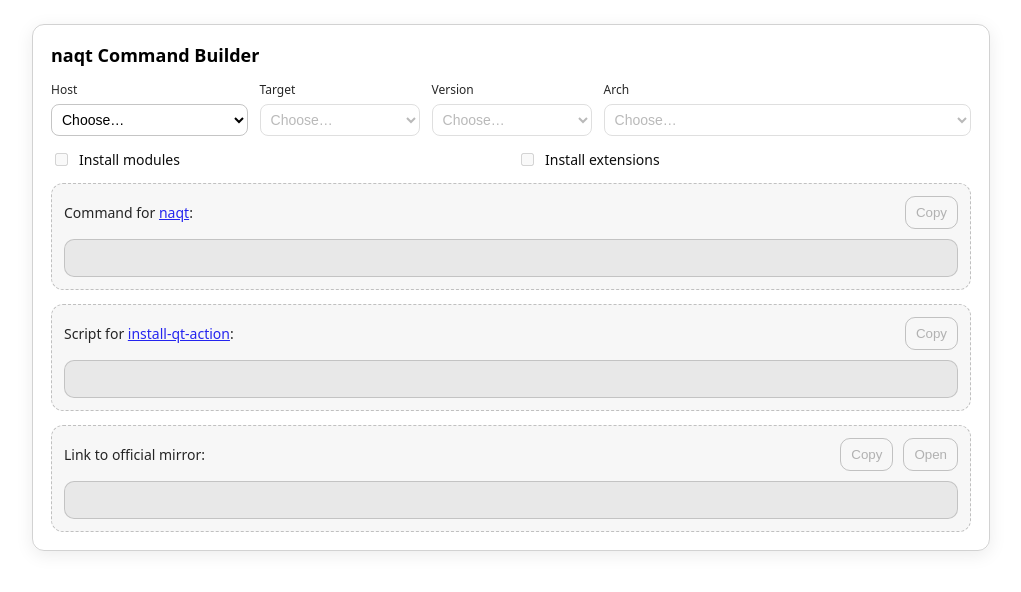
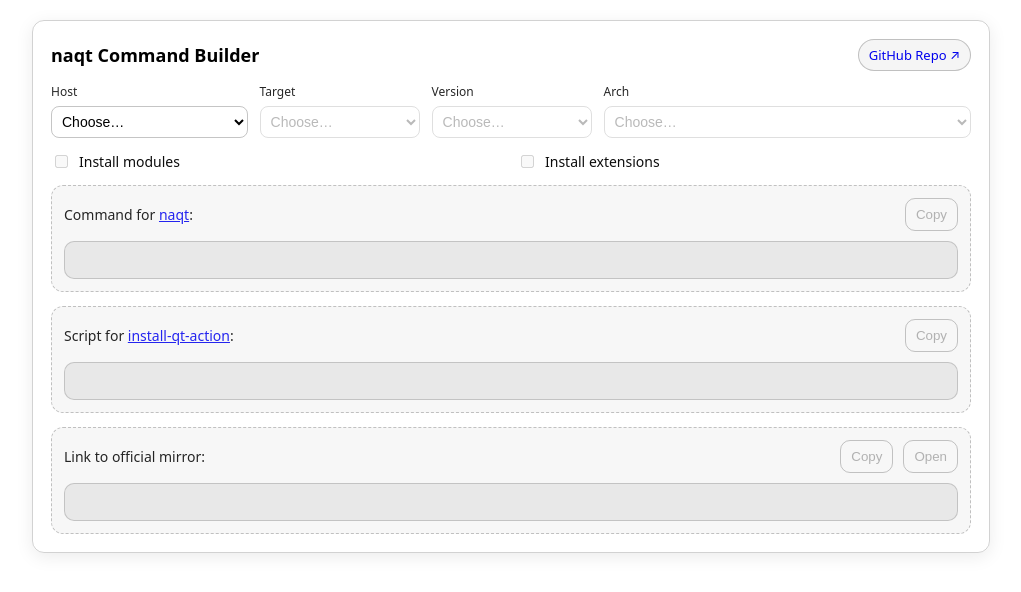
Before and after one commit to jdpurcell/naqt-command-builder, a plain HTML site: page index.html in a window 1280 px wide. Shown: the whole page, without its empty margins (129-1150 px from the left). Drawn offline with Linux system fonts and the light colour scheme.

Commit message:
Add link to repo

```diff
--- a/index.html
+++ b/index.html
@@ -8,7 +8,7 @@
     :root { color-scheme: light dark; }
     body {
       font-family: system-ui, -apple-system, Segoe UI, Roboto, Arial, sans-serif;
-      margin: 0; padding: 24px;
+      margin: 0; padding: 20px;
       display: grid; place-items: start center;
     }
     .card {
@@ -18,7 +18,25 @@
       padding: 18px;
       box-shadow: 0 4px 18px rgba(0,0,0,.08);
     }
-    h1 { font-size: 18px; margin: 0 0 14px; }
+    .title-row {
+      display: flex;
+      align-items: center;
+      justify-content: space-between;
+      gap: 10px;
+      margin-bottom: 12px;
+    }
+    h1 { font-size: 18px; margin: 0; }
+    .repo-link {
+      font-size: 13px;
+      text-decoration: none;
+      padding: 6px 10px;
+      border-radius: 999px;
+      border: 1px solid rgba(127,127,127,.45);
+      background: rgba(127,127,127,.08);
+      transition: background-color .15s ease, transform .1s ease;
+    }
+    .repo-link:hover { background: rgba(127,127,127,.16); }
+    .repo-link:active { transform: translateY(1px); }
     .grid {
       display: grid;
       grid-template-columns: minmax(160px, 23fr) minmax(160px, 17fr) minmax(160px, 17fr) minmax(160px, 43fr);
@@ -129,7 +147,10 @@
 </head>
 <body>
   <div class="card">
-    <h1>naqt Command Builder</h1>
+    <div class="title-row">
+      <h1>naqt Command Builder</h1>
+      <a class="repo-link" href="https://github.com/jdpurcell/naqt-command-builder/" target="_blank" rel="noopener noreferrer">GitHub Repo ↗</a>
+    </div>
 
     <div class="grid">
       <div>
```
